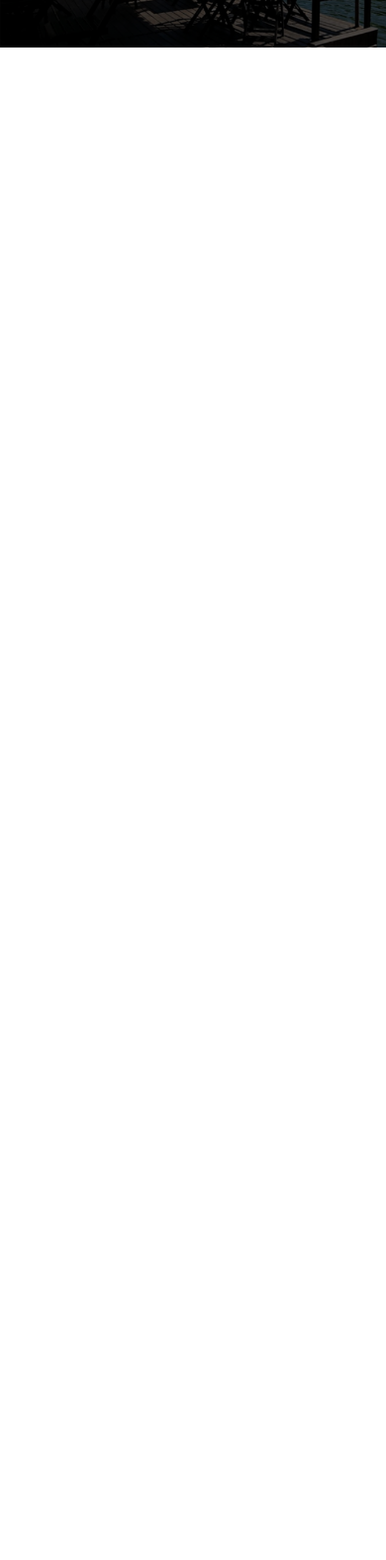
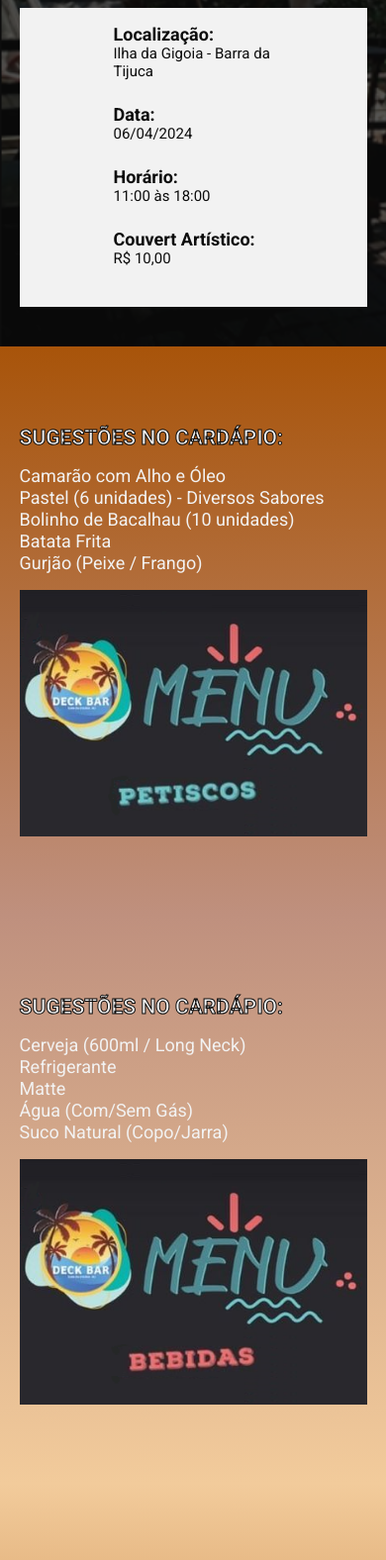
Before and after one commit to Thiago-Almeida23/contagem-regressiva-evento, a website built with Parcel: page src/index.html in a window 390 px wide. Shown: the part 128-1704 px from the top of the page at 99% size. Before the commit the page ends 844 px from the top, so only its background shows below. Built offline with nearby package versions, Linux system fonts and the light colour scheme.

Commit message:
Fazendo commit das etapas finais do projeto.

```diff
--- a/package.json
+++ b/package.json
@@ -2,9 +2,9 @@
   "name": "evento",
   "version": "1.0.0",
   "description": "",
-  "main": "index.js",
   "scripts": {
     "dev": "parcel src/index.html src/styles/main.scss src/scripts/main.js",
+    "build": "parcel build src/index.html",
     "test": "echo \"Error: no test specified\" && exit 1"
   },
   "keywords": [],
--- a/src/index.html
+++ b/src/index.html
@@ -3,21 +3,120 @@
 <head>
     <meta charset="UTF-8">
     <meta name="viewport" content="width=device-width, initial-scale=1.0">
-    <title>Encontro - Telerj</title>
+    <title>Encontro - Amigos da Telefonia</title>
     <link rel="preconnect" href="https://fonts.googleapis.com">
     <link rel="preconnect" href="https://fonts.gstatic.com" crossorigin>
     <link href="https://fonts.googleapis.com/css2?family=Roboto:wght@400;700;900&display=swap" rel="stylesheet">
     <link rel="stylesheet" href="styles/main.scss">
+    <link rel="stylesheet" href="https://unpkg.com/aos@next/dist/aos.css" />
 </head>
 <body>
     <header class="hero">
         <div class="container">
             <p class="hero__text">
-                Encontro no DECK BAR - ILHA DA GIGOIA - Faltam:
+                Encontro - Deck Bar - Faltam:<br>
+                <span id="contador"></span>
             </p>
+            <div class="info-bar">
+                <ul class="info-bar__info">
+                    <li class="info-bar__info__item">
+                        <b>Localização:</b>
+                        Ilha da Gigoia - Barra da Tijuca
+                    </li>
+                    <li class="info-bar__info__item">
+                        <b>Data:</b>
+                        06/04/2024
+                    </li>
+                    <li class="info-bar__info__item">
+                        <b>Horário:</b>
+                        11:00 às 18:00
+                    </li>
+                    <li class="info-bar__info__item">
+                        <b>Couvert Artístico:</b>
+                        R$ 10,00
+                    </li>
+                </ul>
+            </div>
         </div>
     </header>
 
+    <section class="event event--petiscos">
+        <div class="container" data-aos="fade-up">
+            <div class="event__details--petiscos">
+                <h2 class="event__details__title">SUGESTÕES NO CARDÁPIO:</h2>
+                <ul class="event__details__description">
+                    <li>Camarão com Alho e Óleo</li>
+                    <li>Pastel (6 unidades) - Diversos Sabores</li>
+                    <li>Bolinho de Bacalhau (10 unidades)</li>
+                    <li>Batata Frita</li>
+                    <li>Gurjão (Peixe / Frango)</li>
+                </ul>
+            </div>
+            <img class="event__image" src="./images/petiscos.png" alt="Petiscos">
+        </div>
+    </section>
+    <section class="event event--bebidas">
+        <div class="container" data-aos="fade-down">
+            <div class="event__details">
+                <h2 class="event__details__title">SUGESTÕES NO CARDÁPIO:</h2>
+                <ul class="event__details__description">
+                    <li>Cerveja (600ml / Long Neck)</li>
+                    <li>Refrigerante</li>
+                    <li>Matte</li>
+                    <li>Água (Com/Sem Gás)</li>
+                    <li>Suco Natural (Copo/Jarra)</li>
+                </ul>
+            </div>
+            <img class="event__image" src="./images/bebidas.png" alt="Bebidas">
+        </div>
+    </section>
+    <section class="event event--frutos-do-mar">
+        <div class="container" data-aos="fade-up">
+            <div class="event__details">
+                <h2 class="event__details__title">SUGESTÕES NO CARDÁPIO:</h2>
+                <ul class="event__details__description">
+                    <li>Risoto de Camarão</li>
+                    <li>Risoto de Frutos do Mar</li>
+                    <li>Camarão à Piamontese</li>
+                    <li>Peixe Frito em Posta</li>
+                    <li>Camarão no Coco DeckBar</li>
+                </ul>
+            </div>
+            <img class="event__image" src="./images/frutos_do_mar.png" alt="Frutos do Mar">
+        </div>
+    </section>
+    <section class="event event--aves event--image-left">
+        <div class="container" data-aos="fade-down">
+            <div class="event__details">
+                <h2 class="event__details__title">SUGESTÕES NO CARDÁPIO:</h2>
+                <ul class="event__details__description">
+                    <li>Risoto de Frango</li>
+                    <li>Strogonoff de Frango</li>
+                    <li>Filé de Frango à Milanesa</li>
+                    <li>Filé de Frango à Parmegiana</li>
+                    <li>Filé de Frango Acebolado</li>
+                </ul>
+            </div>
+            <img class="event__image" src="./images/aves.png" alt="Aves">
+        </div>
+    </section>
+    <section class="event event--carnes">
+        <div class="container" data-aos="fade-up">
+            <div class="event__details">
+                <h2 class="event__details__title">SUGESTÕES NO CARDÁPIO:</h2>
+                <ul class="event__details__description">
+                    <li>Contrafilé ao DeckBar</li>
+                    <li>Contrafilé à Milanesa</li>
+                    <li>Churrasco Misto</li>
+                    <li>Medalhão à Piamontese</li>
+                    <li>Strogonoff de Carne</li>
+                </ul>
+            </div>
+            <img class="event__image" src="./images/carnes.png" alt="Carnes">
+        </div>
+    </section>
+
+    <script src="https://unpkg.com/aos@next/dist/aos.js"></script>
     <script src="scripts/main.js"></script>
 </body>
 </html>
--- a/src/scripts/main.js
+++ b/src/scripts/main.js
@@ -0,0 +1,27 @@
+AOS.init();
+
+const dataDoEvento = new Date("Apr 06, 2024 11:00:00");
+const timeStampDoEvento = dataDoEvento.getTime();
+
+const contaAsHoras = setInterval(function() {
+    const agora = new Date();
+    const timeStampAtual = agora.getTime();
+
+    const distanciaAteOEvento = timeStampDoEvento - timeStampAtual;
+
+    const diaEmMs = 1000 * 60 * 60 * 24;
+    const horaEmMs = 1000 * 60 * 60;
+    const minutoEmMs = 1000 * 60;
+
+    const diasAteOEvento = Math.floor(distanciaAteOEvento / diaEmMs);
+    const horasAteOEvento = Math.floor((distanciaAteOEvento % diaEmMs) / horaEmMs);
+    const minutosAteOEvento = Math.floor((distanciaAteOEvento % horaEmMs) / minutoEmMs);
+    const segundosAteOEvento = Math.floor((distanciaAteOEvento % minutoEmMs) / 1000);
+
+    document.getElementById('contador').innerHTML = `${diasAteOEvento}d ${horasAteOEvento}h ${minutosAteOEvento}m ${segundosAteOEvento}s`;
+
+    if(distanciaAteOEvento < 0) {
+        clearInterval(contaAsHoras);
+        document.getElementById('contador').innerHTML = '- Evento expirado. -'
+    }
+}, 1000);
--- /dev/null
+++ b/src/styles/_event.scss
@@ -0,0 +1,76 @@
+@use 'variables';
+
+.event {
+    padding: 80px 0;
+
+    &--petiscos {
+        background-image: linear-gradient(variables.$dark_brown, variables.$light_brown);
+    }
+
+    &--bebidas {
+        background-image: linear-gradient(variables.$light_brown, variables.$beige);
+    }
+
+    &--frutos-do-mar {
+        background-image: linear-gradient(variables.$beige, variables.$dark_brown);
+    }
+
+    &--aves {
+        background-image: linear-gradient(variables.$dark_brown, variables.$light_brown);
+    }
+
+    &--carnes {
+        background-image: linear-gradient(variables.$light_brown, variables.$beige);
+    }
+
+    .container {
+        display: flex;
+        gap: 40px;
+    }
+
+    &__image {
+        max-width: 360px;
+        vertical-align: middle;
+    }
+
+    &__details--petiscos {
+        margin-right: 8px;
+    }
+
+    &__details {
+        margin-right: 50px;
+
+        &__title {
+            font-size: 21px;
+            font-weight: bold;
+            margin-bottom: 16px;
+            -webkit-text-stroke: 1px variables.$secondaryTextColor;
+            color: variables.$textColor;
+        }
+
+        &__description {
+            line-height: 22px;
+            font-size: 18px;
+        }
+    }
+
+    @media (max-width: 640px) {
+        .container {
+            display: block;
+        }
+
+        &__image {
+            width: 100%;
+        }
+
+        &__details--petiscos {
+            margin-right: 0;
+            margin-bottom: 16px;
+        }
+
+        &__details {
+            margin-right: 0;
+            margin-bottom: 16px;
+        }
+    }
+}
--- a/src/styles/_hero.scss
+++ b/src/styles/_hero.scss
@@ -1,3 +1,4 @@
+@use 'variables';
 .hero {
     padding-top: 64px;
     padding-bottom: 230px;
@@ -16,7 +17,7 @@
         left: 0;
         width: 100%;
         height: 100%;
-        background-color: #000;
+        background-color: variables.$secondaryTextColor;
         content: '';
         opacity: .7;
     }
@@ -28,6 +29,8 @@
         line-height: 56px;
         font-weight: 800;
         text-align: center;
+        -webkit-text-stroke: 2px variables.$secondaryTextColor;
+        color: variables.$textColor;
     }
 
     @media (max-width: 640px) {
--- /dev/null
+++ b/src/styles/_variables.scss
@@ -0,0 +1,6 @@
+$textColor: #F2F2F2;
+$secondaryTextColor: #0D0D0D;
+
+$dark_brown: #a8540a;
+$light_brown: #BF907E;
+$beige: #F2CB9B;
--- /dev/null
+++ b/src/styles/components/_info-bar.scss
@@ -0,0 +1,40 @@
+@use '../variables';
+
+.info-bar {
+    padding: 16px 95px;
+    background-color: variables.$textColor;
+
+    &__info {
+        display: flex;
+        gap: 60px;
+
+        &__item {
+            font-size: 15px;
+            color: variables.$secondaryTextColor;
+
+            b {
+                color: variables.$secondaryTextColor;
+                font-size: 18px;
+                display: block;
+            }
+        }
+    }
+
+    @media (max-width:640px) {
+        display: block;
+
+        &__info {
+            display: block;
+
+            &__item {
+                margin-bottom: 24px;
+            }
+        }
+    }
+
+    @media (max-width: 1024px) {
+        &__infos {
+            gap: 16px;
+        }
+    }
+}
--- a/src/styles/main.scss
+++ b/src/styles/main.scss
@@ -1,11 +1,15 @@
 @use 'hero';
+@use 'components/info-bar';
+@use 'event';
+@use 'variables';
 
 * {
     margin: 0;
     padding: 0;
     box-sizing: border-box;
     font-family: Roboto, sans-serif;
-    color: #fff;
+    color: variables.$textColor;
+    list-style: none;
 }
 
 .container {
```
Also changed, not shown: src/images/aves.png (added), src/images/bebidas.png (added), src/images/carnes.png (added), src/images/frutos_do_mar.png (added), src/images/massas.png (added), src/images/petiscos.png (added).
